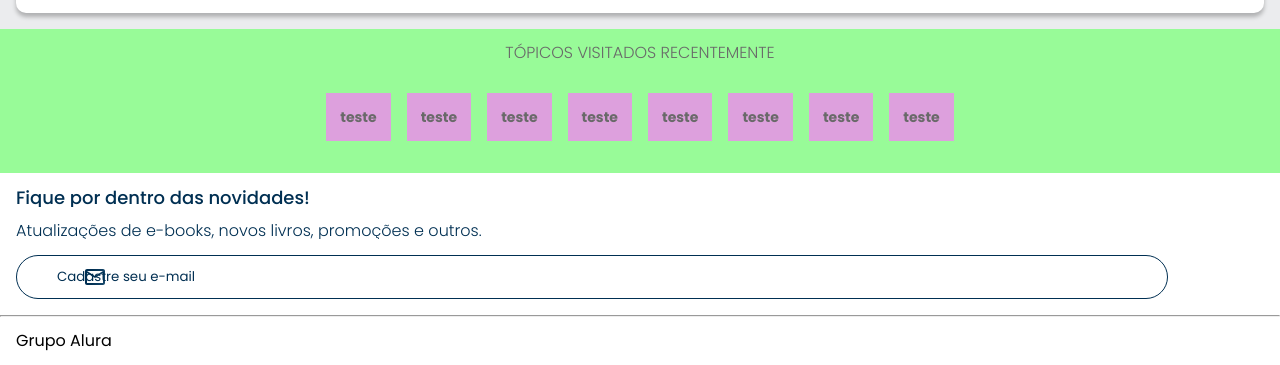
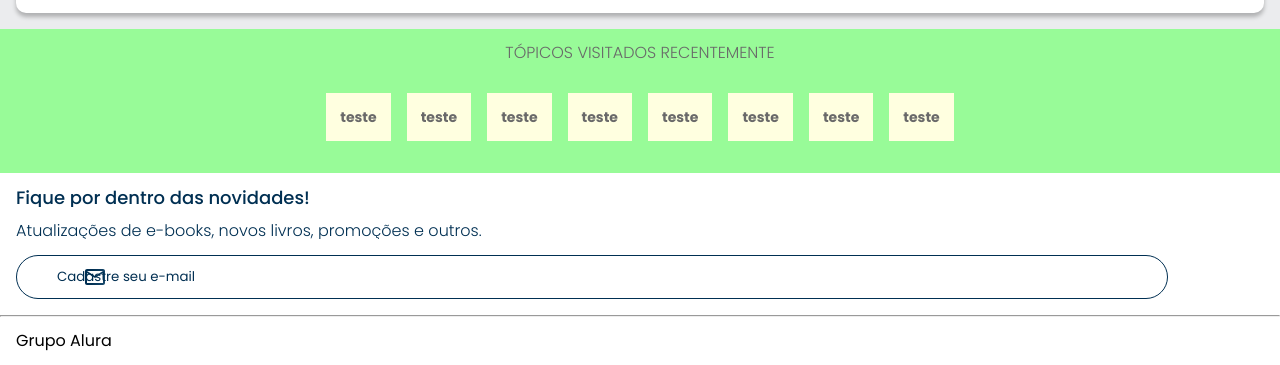
Before and after one commit to KauaEvandroDosSantosSodre3A2/MOBILEFIRSTA2-PARTE1, a plain HTML site: page index.html in a window 1280 px wide. Shown: the part 2266-2631 px from the top of the page. Drawn offline with nearby package versions, Linux system fonts and the light colour scheme.

Commit message:
Update topicos.css

```diff
--- a/styles/topicos.css
+++ b/styles/topicos.css
@@ -23,7 +23,7 @@
 .tópicos__link {
     color: #696969;
     padding: 1em;
-    background-color: #DDA0DD;
+    background-color: #FFFFE0;
     text-decoration: none;
     font-size: 14px;
     font-weight: 700;
```
